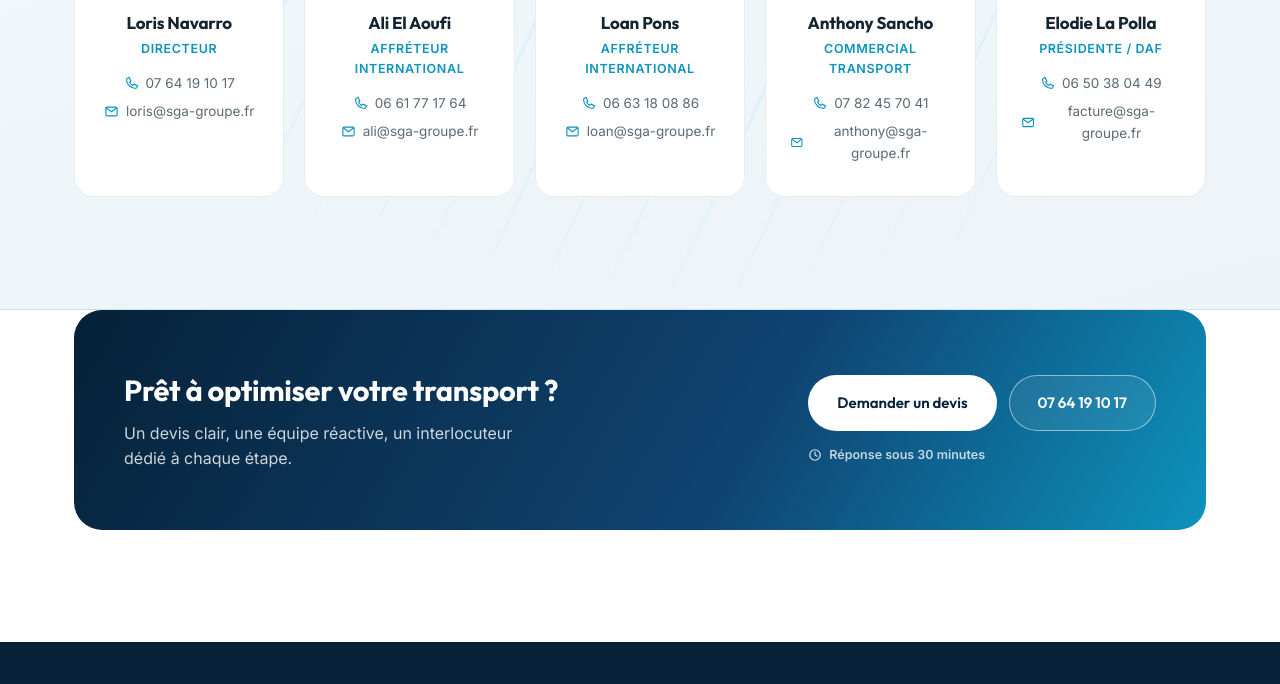
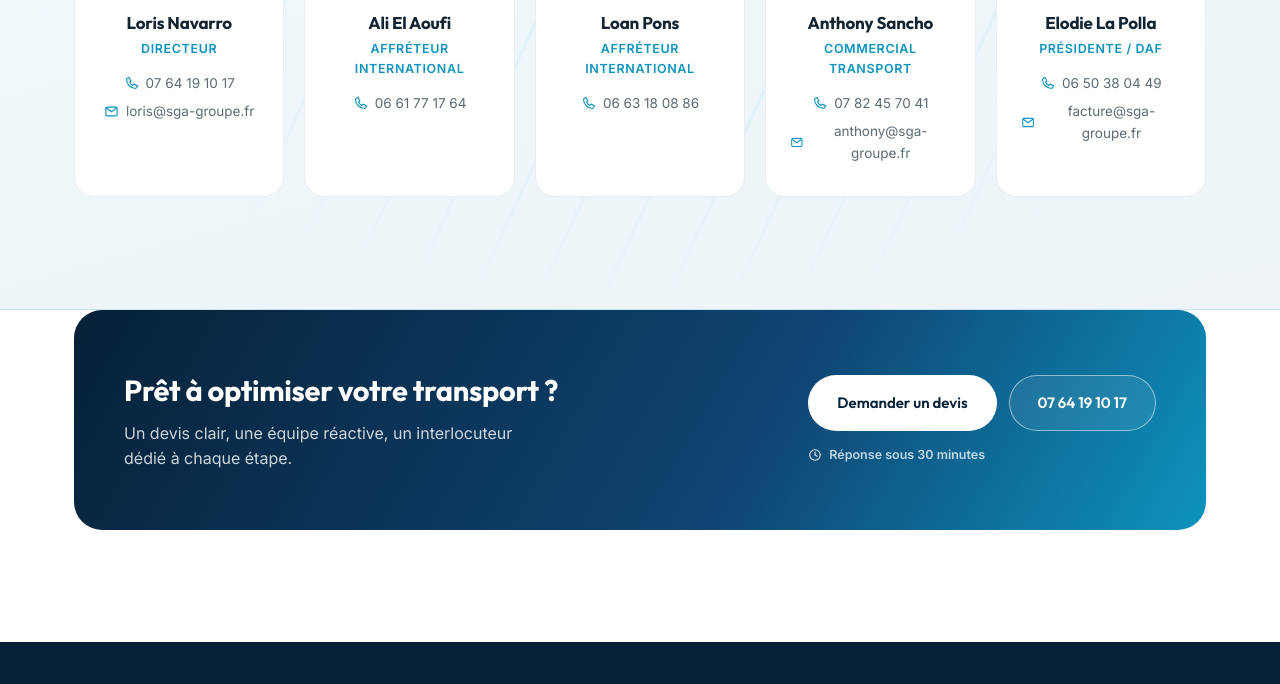
Before and after one commit to SGA-GROUPE/SITE-WEB-SGA, a plain HTML site: page index.html in a window 1280 px wide. Shown: the part 7300-7984 px from the top of the page. Drawn offline with Linux system fonts and the light colour scheme.

Commit message:
Add files via upload

```diff
--- a/index.html
+++ b/index.html
@@ -560,7 +560,6 @@
         <span class="role" data-i18n="role.intlForwarder">Affréteur international</span>
         <div class="team-contact">
           <a href="tel:+33661771764"><svg viewBox="0 0 24 24" fill="none" stroke="currentColor" stroke-width="1.8" stroke-linecap="round" stroke-linejoin="round"><path d="M4 5c0 8.3 6.7 15 15 15l3-4-6-3-2 2c-2-1-4-3-5-5l2-2-3-6-4 3Z"/></svg>06 61 77 17 64</a>
-          <a href="mailto:ali@sga-groupe.fr"><svg viewBox="0 0 24 24" fill="none" stroke="currentColor" stroke-width="1.8" stroke-linecap="round" stroke-linejoin="round"><rect x="3" y="5" width="18" height="14" rx="2"/><path d="m4 6.5 8 6 8-6"/></svg>ali@sga-groupe.fr</a>
         </div>
       </div>
       <div class="card team-card reveal">
@@ -569,7 +568,6 @@
         <span class="role" data-i18n="role.intlForwarder">Affréteur international</span>
         <div class="team-contact">
           <a href="tel:+33663180886"><svg viewBox="0 0 24 24" fill="none" stroke="currentColor" stroke-width="1.8" stroke-linecap="round" stroke-linejoin="round"><path d="M4 5c0 8.3 6.7 15 15 15l3-4-6-3-2 2c-2-1-4-3-5-5l2-2-3-6-4 3Z"/></svg>06 63 18 08 86</a>
-          <a href="mailto:loan@sga-groupe.fr"><svg viewBox="0 0 24 24" fill="none" stroke="currentColor" stroke-width="1.8" stroke-linecap="round" stroke-linejoin="round"><rect x="3" y="5" width="18" height="14" rx="2"/><path d="m4 6.5 8 6 8-6"/></svg>loan@sga-groupe.fr</a>
         </div>
       </div>
       <div class="card team-card reveal">
```
